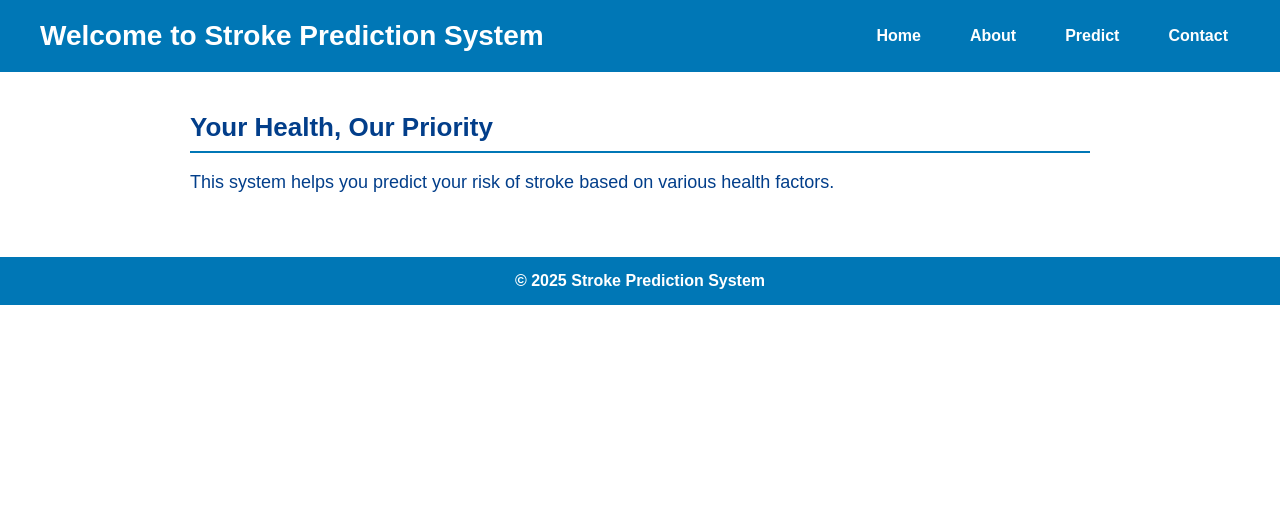
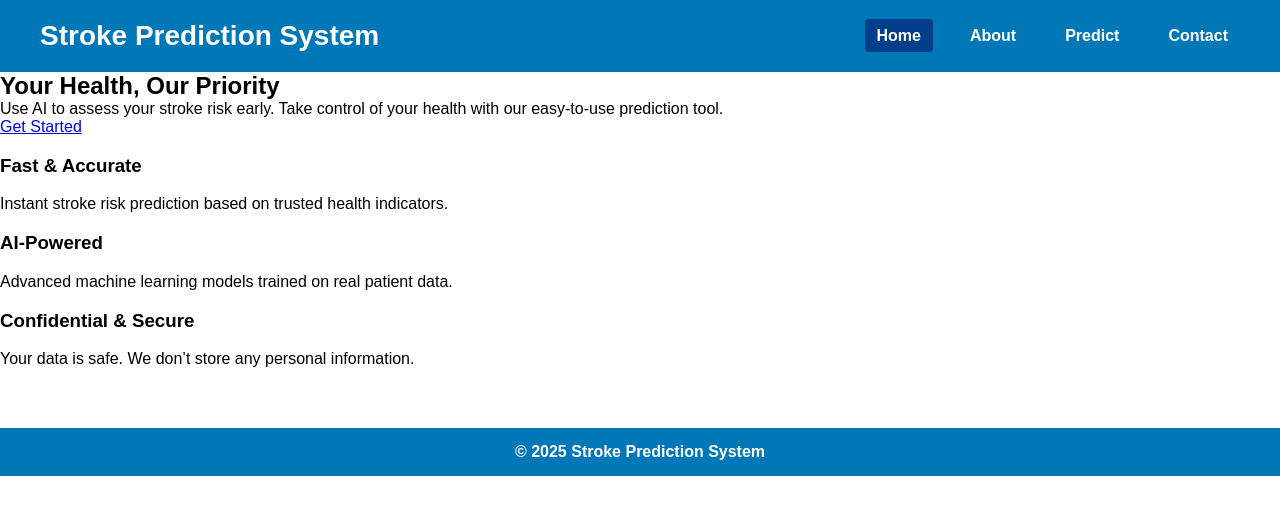
Before and after one commit to sparsha-lab/stroke-prediction, a Flask app: page / in a window 1280 px wide. Shown: the top 515 px of the page. Run offline with Flask 3, Linux system fonts and the light colour scheme; parts of the project's set-up code (start-up, migrations or seed data) failed here and were passed over.

Commit message:
Update index.html

```diff
--- a/templates/index.html
+++ b/templates/index.html
@@ -2,25 +2,45 @@
 <html lang="en">
 <head>
     <meta charset="UTF-8" />
-    <title>Stroke Prediction</title>
-    <link rel="stylesheet" href="{{url_for('static',filename='style.css')}}">
+    <title>Stroke Prediction System - Home</title>
+    <link rel="stylesheet" href="{{ url_for('static', filename='style.css') }}">
 </head>
 <body>
     <header>
-        <h1>Welcome to Stroke Prediction System</h1>
+        <h1>Stroke Prediction System</h1>
         <nav>
             <ul>
-                <li><a href="/">Home</a></li>
+                <li><a href="/" class="active">Home</a></li>
                 <li><a href="/about">About</a></li>
                 <li><a href="/predict">Predict</a></li>
                 <li><a href="/contact">Contact</a></li>
             </ul>
         </nav>
     </header>
-    <section class="main">
-        <h2>Your Health, Our Priority</h2>
-        <p>This system helps you predict your risk of stroke based on various health factors.</p>
+
+    <section class="hero">
+        <div class="hero-content">
+            <h2>Your Health, Our Priority</h2>
+            <p>Use AI to assess your stroke risk early. Take control of your health with our easy-to-use prediction tool.</p>
+            <a href="/predict" class="btn">Get Started</a>
+        </div>
     </section>
+
+    <section class="features">
+        <div class="feature">
+            <h3>Fast & Accurate</h3>
+            <p>Instant stroke risk prediction based on trusted health indicators.</p>
+        </div>
+        <div class="feature">
+            <h3>AI-Powered</h3>
+            <p>Advanced machine learning models trained on real patient data.</p>
+        </div>
+        <div class="feature">
+            <h3>Confidential & Secure</h3>
+            <p>Your data is safe. We don’t store any personal information.</p>
+        </div>
+    </section>
+
     <footer>
         <p>&copy; 2025 Stroke Prediction System</p>
     </footer>
```
